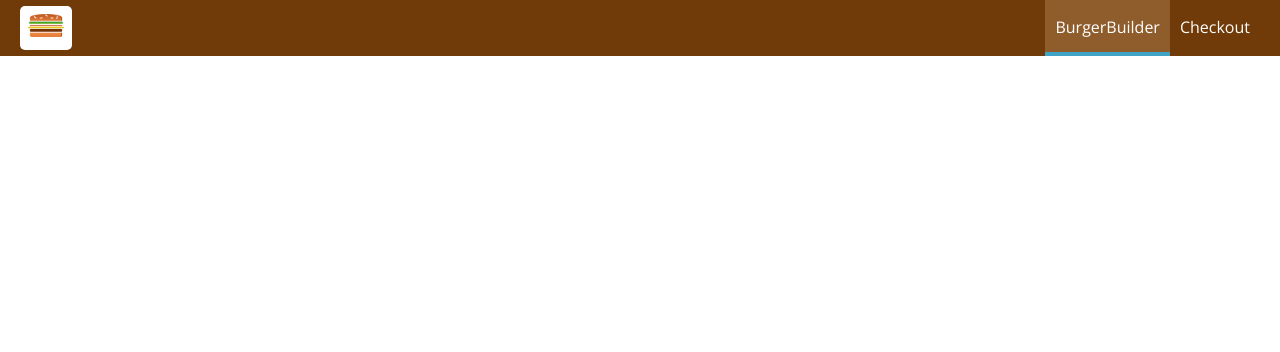
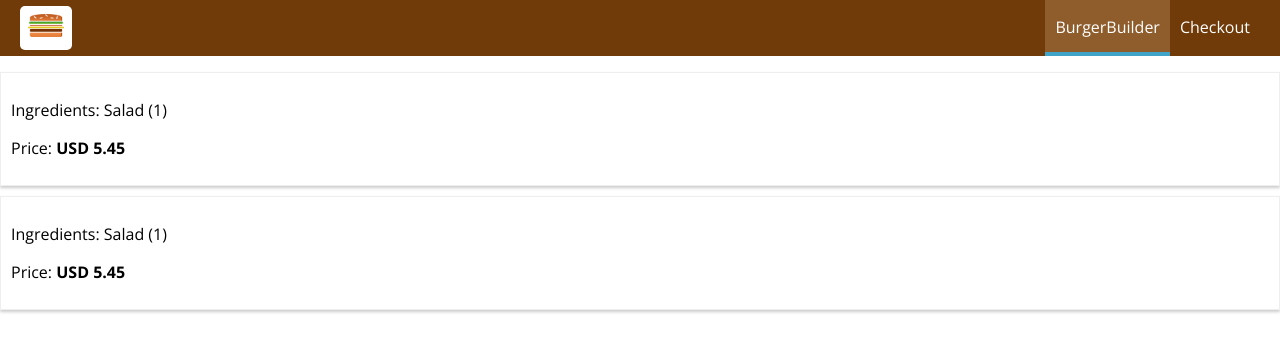
Before and after one commit to OthmanASSAS/burger-builder, a React (Create React App) app: page /orders in a window 1280 px wide. Shown: the top 352 px of the page. Built offline with nearby package versions, Linux system fonts and the light colour scheme.

Commit message:
adding an orders page

```diff
--- a/src/App.js
+++ b/src/App.js
@@ -4,6 +4,7 @@
 import Layout from "./hoc/Layout/Layout";
 import BurgerBuilder from "./containers/BurgerBuilder/BurgerBuilder";
 import Checkout from "./containers/Checkout/Checkout";
+import Orders from './containers/Orders/Orders'
 class App extends Component {
     render() {
         return (
@@ -11,6 +12,7 @@
                 <Layout>
                     <Switch>
                         <Route path="/checkout" component={Checkout} />
+                        <Route path="/orders" component={Orders}/>
                         <Route path="/" exact component={BurgerBuilder} />
                     </Switch>
                 </Layout>
--- /dev/null
+++ b/src/components/Order/Order.js
@@ -0,0 +1,12 @@
+import React from 'react';
+import classes from './Order.module.css'
+
+const Order = (props) => (
+        <div className={classes.Order}>
+            <p>Ingredients: Salad (1)</p>
+            <p>Price: <strong>USD 5.45</strong></p>
+        </div>
+    );
+
+
+export default Order;
--- /dev/null
+++ b/src/components/Order/Order.module.css
@@ -0,0 +1,8 @@
+.Order {
+    width: 100%;
+    border: 1px solid #eee;
+    box-shadow:0 2px 3px #ccc;
+    padding: 10px;
+    margin: 10px auto;
+    box-sizing: border-box
+}
--- /dev/null
+++ b/src/containers/Orders/Orders.js
@@ -0,0 +1,16 @@
+import React, { Component } from 'react';
+
+import Order from '../../components/Order/Order'
+
+class Orders extends Component {
+    render() {
+        return (
+            <div>
+                <Order/>
+                <Order/>
+            </div>
+        );
+    }
+}
+
+export default Orders;
```
